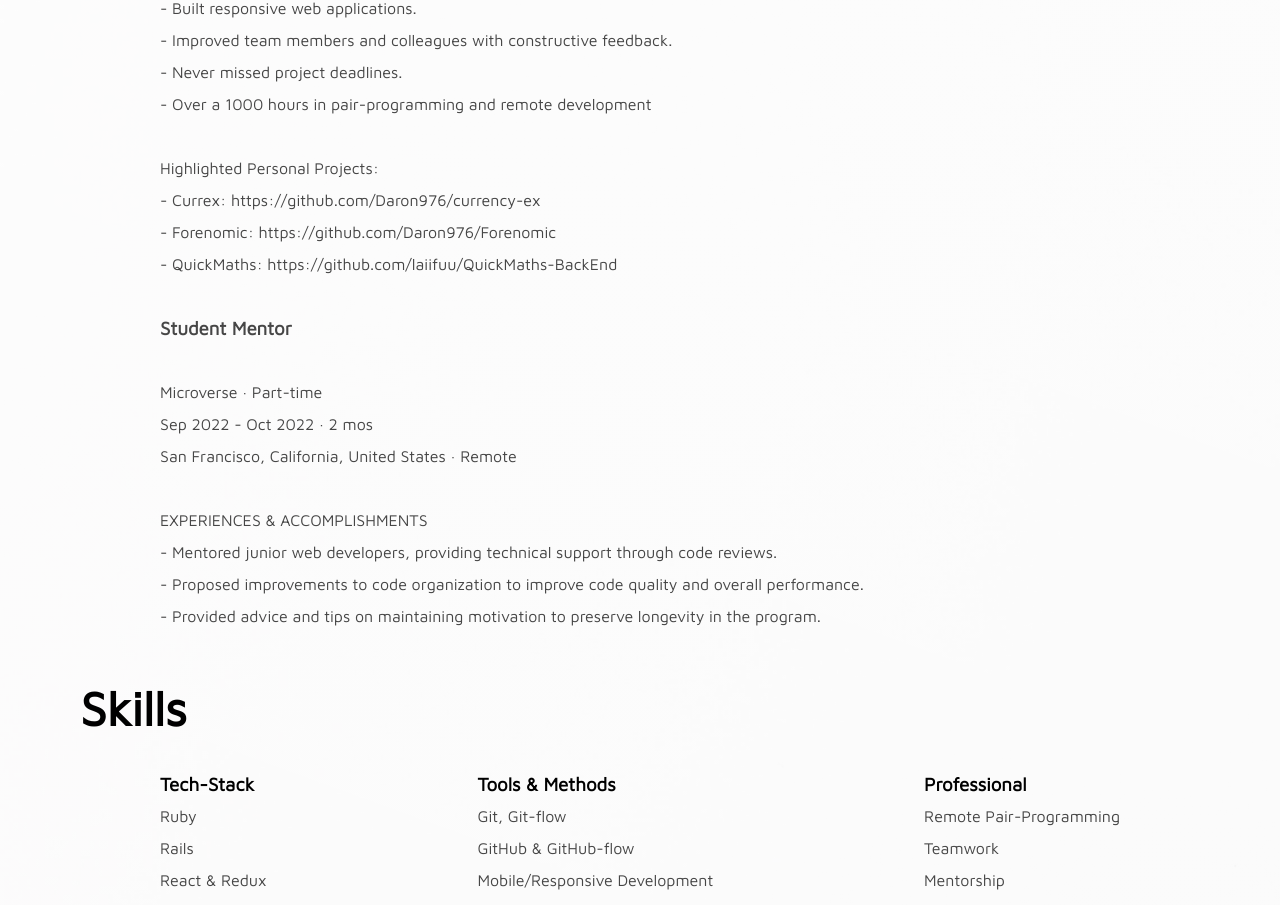
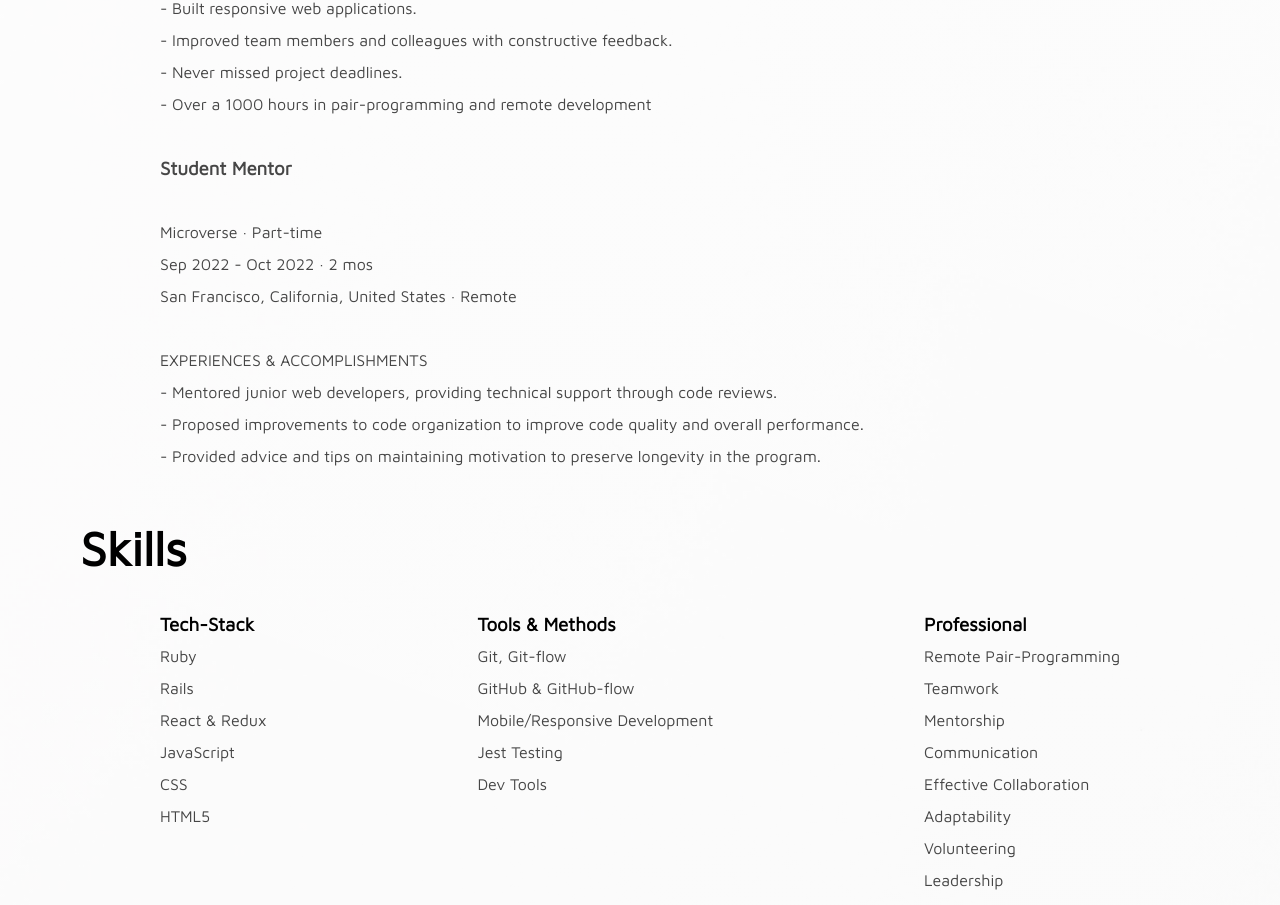
Before and after one commit to Daron976/DKW, a React (Create React App) app: page / in a window 1280 px wide. Shown: the part 1720-2625 px from the top of the page. Built offline with nearby package versions, Linux system fonts and the light colour scheme.

Commit message:
update experience

```diff
--- a/src/components/about.js
+++ b/src/components/about.js
@@ -65,16 +65,6 @@ const About = () => (
           <br />
           - Over a 1000 hours in pair-programming and remote development
         </li>
-        <li className="about-list-item">
-          <br />
-          Highlighted Personal Projects:
-          <br />
-          - Currex: https://github.com/Daron976/currency-ex
-          <br />
-          - Forenomic: https://github.com/Daron976/Forenomic
-          <br />
-          - QuickMaths: https://github.com/laiifuu/QuickMaths-BackEnd
-        </li>
       </ul>
       <ul className="about-list">
         <li className="about-list-item">
```
